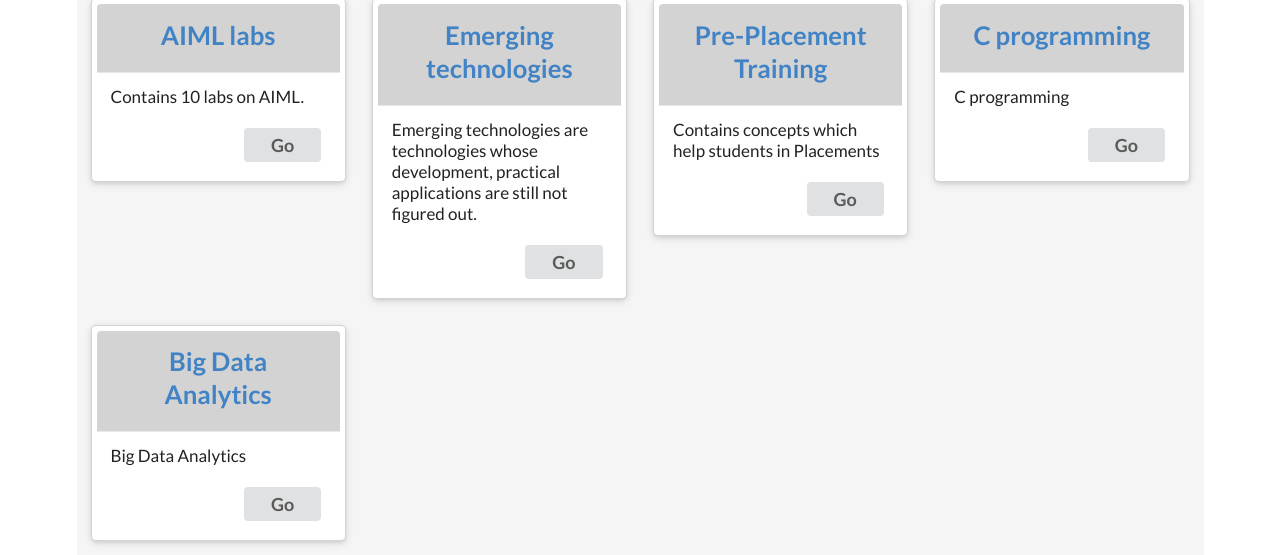
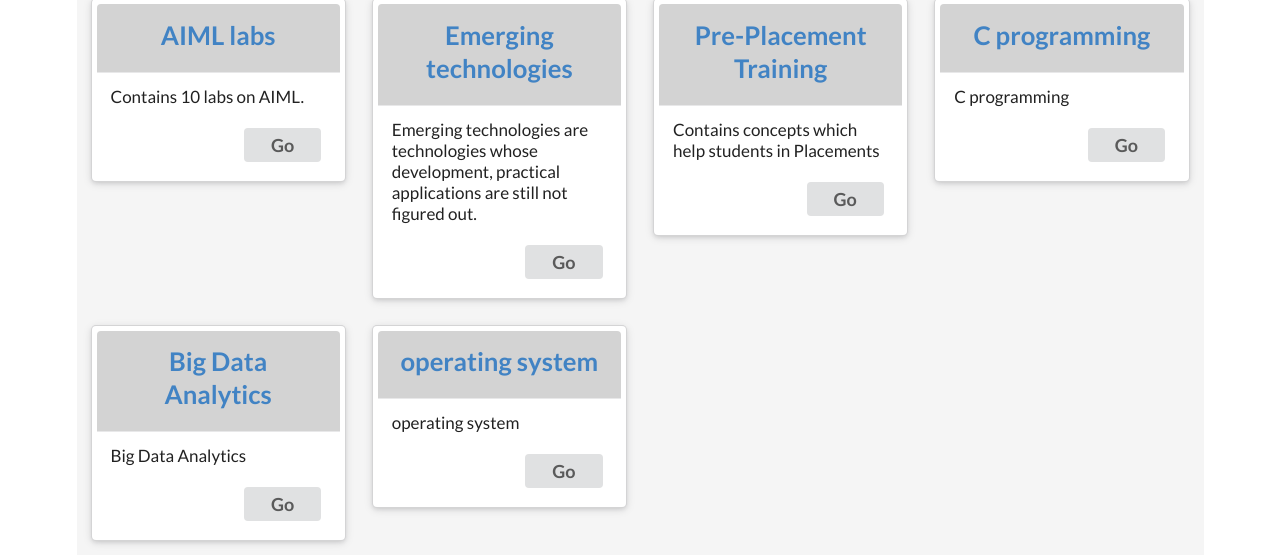
Before and after one commit to roopashree375/vl, a PHP site: page /titles.php in a window 1280 px wide. Shown: the part 1549-2104 px from the top of the page. Run offline with PHP 8.4, Linux system fonts and the light colour scheme.

Commit message:
added os to titles.php

```diff
--- a/titles.php
+++ b/titles.php
@@ -476,6 +476,25 @@
         </div>
       </div>
 
+      <div class="four wide column">
+        <div class="ui  raised card" id="car5">
+          <div class="content" id="Card5">
+            <div class="header">
+              <a href="os.php">
+                operating system
+              </a>
+            </div>
+          </div>
+          <div class="content">
+            <span class="CardBody">
+              operating system
+            </span>
+            <br><br>
+            <a class="ui button" href="os.php">Go</a>
+          </div>
+        </div>
+      </div>
+
     </div>
   </div>
 
```
